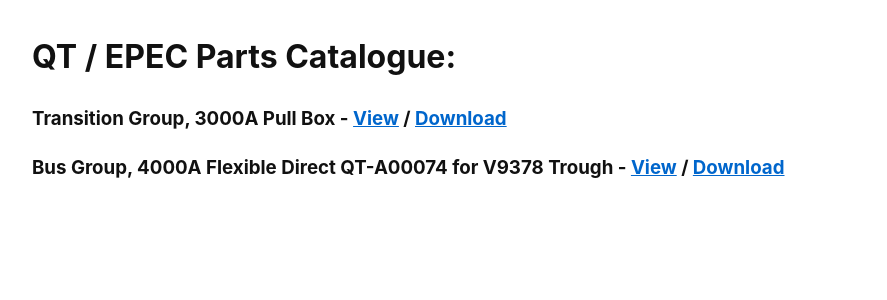
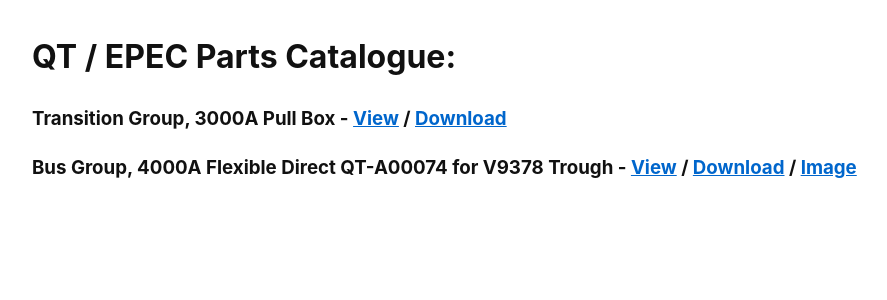
Before and after one commit to epecsupport/Service, a Jekyll site: the page built from library/partscatalogue/partscat.md, in a window 1280 px wide. Shown: the top 300 px of the page, without its empty margins (108-995 px from the left). Built offline with Jekyll 4.4.1, drawn with Linux system fonts in a browser that asks for light colours.

Commit message:
Update partscat.md

```diff
--- a/library/partscatalogue/partscat.md
+++ b/library/partscatalogue/partscat.md
@@ -8,4 +8,4 @@ autolink: true
 
 ### Transition Group, 3000A Pull Box - [View](3000a_pullbox.pdf) / [Download](https://raw.githubusercontent.com/epecsupport/Service/main/library/partscatalogue/3000a_pullbox.pdf)
 
-### Bus Group, 4000A Flexible Direct QT-A00074 for V9378 Trough - [View](4000a_flexbus.pdf) / [Download](https://raw.githubusercontent.com/epecsupport/Service/main/library/partscatalogue/4000a_flexbus.pdf)
+### Bus Group, 4000A Flexible Direct QT-A00074 for V9378 Trough - [View](4000a_flexbus.pdf) / [Download](https://raw.githubusercontent.com/epecsupport/Service/main/library/partscatalogue/4000a_flexbus.pdf) / [Image](4000a_flexbus.png)
```
